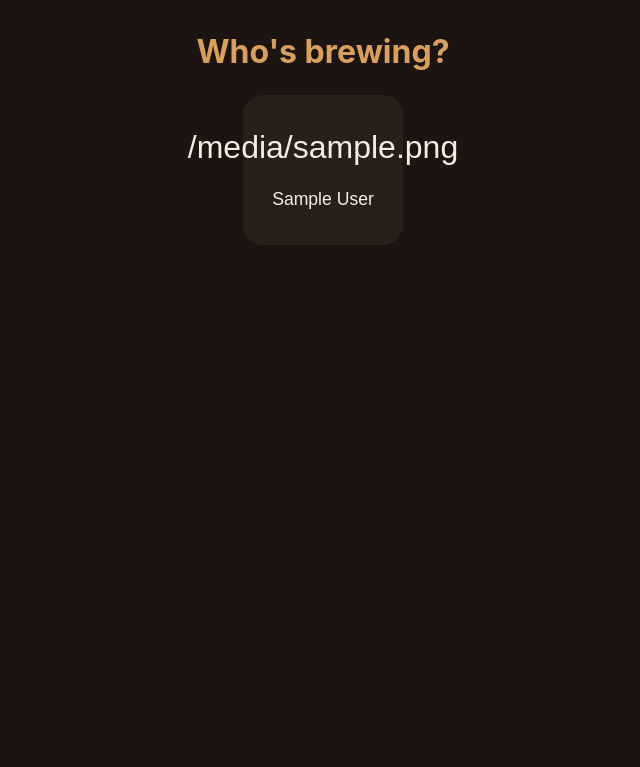
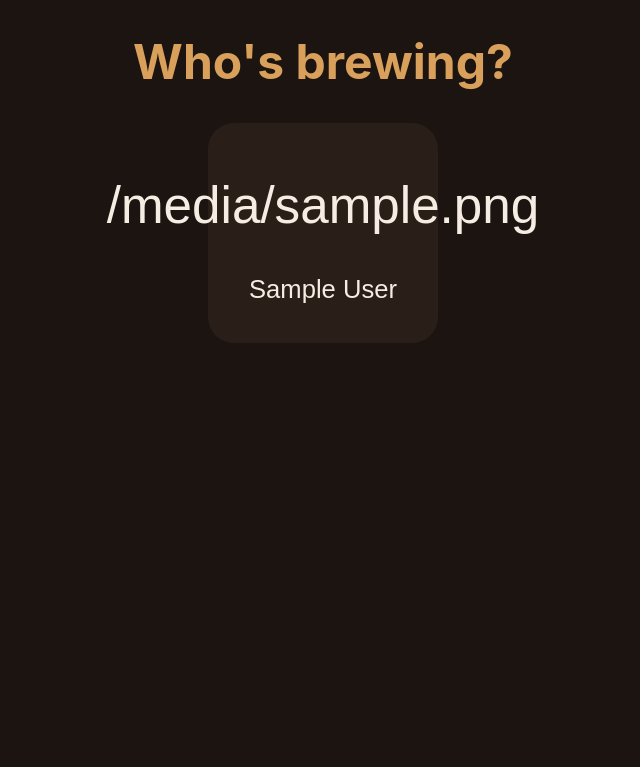
Before and after one commit to levylabpitt/espressolab, a FastAPI app: template espressolab/portal/templates/picker.html in a window 1280 px wide. Shown: the top 767 px of the page, without its empty margins (317-957 px from the left). Run offline with FastAPI, Linux system fonts and the light colour scheme; the template is opened without the code that fills it: most values are stand-ins (such as "Sample title", 1, 10 or a date in 2020).

Commit message:
Bigger picker/brew-bar UI for a 10in touchscreen

```diff
--- a/espressolab/portal/static/style.css
+++ b/espressolab/portal/static/style.css
@@ -28,8 +28,8 @@
 }
 
 .picker h1 {
-  margin: 0 0 24px;
-  font-size: 2rem;
+  margin: 0 0 32px;
+  font-size: 3rem;
   text-align: center;
   color: var(--accent);
 }
@@ -37,9 +37,9 @@
 .grid {
   flex: 1;
   display: grid;
-  grid-template-columns: repeat(auto-fit, 160px);
+  grid-template-columns: repeat(auto-fit, 230px);
   justify-content: center;
-  gap: 20px;
+  gap: 30px;
   overflow-y: auto;
   align-content: start;
 }
@@ -51,17 +51,17 @@
 .user-card {
   border: none;
   width: 100%;
-  border-radius: 20px;
+  border-radius: 26px;
   background: var(--card);
   color: var(--text);
-  padding: 20px 12px;
+  padding: 30px 16px;
   display: flex;
   flex-direction: column;
   align-items: center;
-  gap: 10px;
+  gap: 18px;
   cursor: pointer;
-  min-height: 150px;
-  font-size: 1.1rem;
+  min-height: 220px;
+  font-size: 1.6rem;
   transition: transform 0.1s ease;
 }
 
@@ -70,59 +70,63 @@
 }
 
 .avatar {
-  width: 64px;
-  height: 64px;
+  width: 104px;
+  height: 104px;
   border-radius: 50%;
   display: flex;
   align-items: center;
   justify-content: center;
-  font-size: 2rem;
+  font-size: 3.2rem;
 }
 
 .empty-state {
   color: var(--muted);
   text-align: center;
   margin-top: 40px;
-  font-size: 1.1rem;
+  font-size: 1.4rem;
 }
 
 /* --- Brew screen --- */
 
 .brew-bar {
-  height: 56px;
+  height: 92px;
   background: var(--card);
   display: flex;
   align-items: center;
   justify-content: space-between;
-  padding: 0 20px;
-  font-size: 1.1rem;
+  padding: 0 30px;
+  font-size: 1.6rem;
 }
 
 .brew-bar .who {
   display: flex;
   align-items: center;
-  gap: 10px;
+  gap: 18px;
 }
 
 .brew-bar .avatar {
-  width: 34px;
-  height: 34px;
-  font-size: 1.1rem;
+  width: 58px;
+  height: 58px;
+  font-size: 1.8rem;
 }
 
 .brew-bar button {
   background: var(--accent);
   border: none;
-  border-radius: 10px;
-  padding: 10px 18px;
-  font-size: 1rem;
+  border-radius: 14px;
+  padding: 18px 30px;
+  font-size: 1.4rem;
   cursor: pointer;
+}
+
+.brew-bar a {
+  font-size: 1.1rem !important;
 }
 
 iframe.decaid {
   border: none;
   width: 100%;
-  height: calc(100vh - 56px);
+  height: calc(100vh - 92px);
   display: block;
 }
 
```
